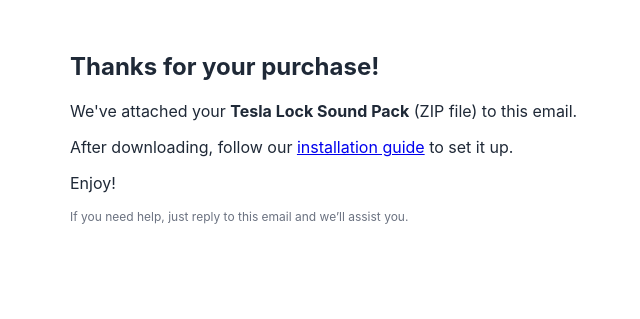
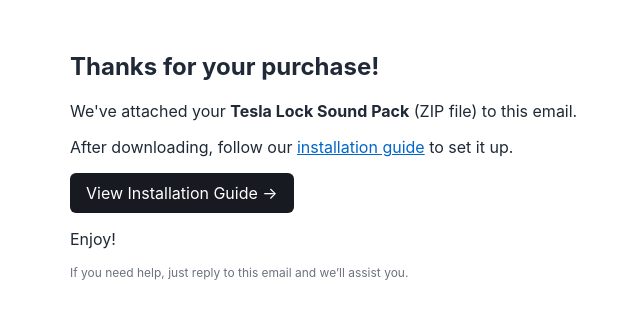
Before and after one commit to macdaox/teslasound, a website: page views/email_template.html in a window 1280 px wide. Shown: the whole page, without its empty margins (290-930 px from the left). Drawn offline with Linux system fonts and the light colour scheme.

Commit message:
fix: replace DOMAIN placeholder in email template and improve installation guide link

```diff
--- a/services/mailer.js
+++ b/services/mailer.js
@@ -36,6 +36,9 @@
 	let html = "<p>Thanks for your purchase!</p>";
 	try {
 		html = await fs.readFile(templatePath, "utf-8");
+		// Replace {{DOMAIN}} placeholder with actual domain
+		const domain = process.env.DOMAIN || "http://localhost:3000";
+		html = html.replace(/\{\{DOMAIN\}\}/g, domain);
 	} catch (e) {
 		// fallback to default html
 	}
--- a/views/email_template.html
+++ b/views/email_template.html
@@ -15,7 +15,8 @@
     <div class="container">
       <h2>Thanks for your purchase!</h2>
       <p>We've attached your <strong>Tesla Lock Sound Pack</strong> (ZIP file) to this email.</p>
-      <p>After downloading, follow our <a href="{{DOMAIN}}/en/install-guide">installation guide</a> to set it up.</p>
+      <p>After downloading, follow our <a href="{{DOMAIN}}/en/install-guide" style="color: #0066cc; text-decoration: underline;">installation guide</a> to set it up.</p>
+      <p style="margin-top: 16px;"><a href="{{DOMAIN}}/en/install-guide" class="btn">View Installation Guide →</a></p>
       <p>Enjoy!</p>
       <p class="muted">If you need help, just reply to this email and we’ll assist you.</p>
     </div>
```
